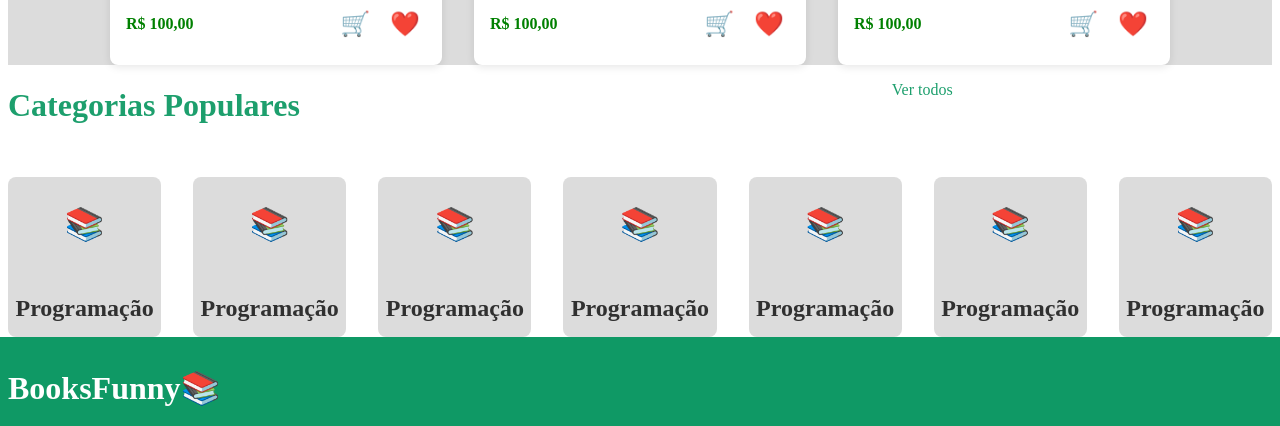
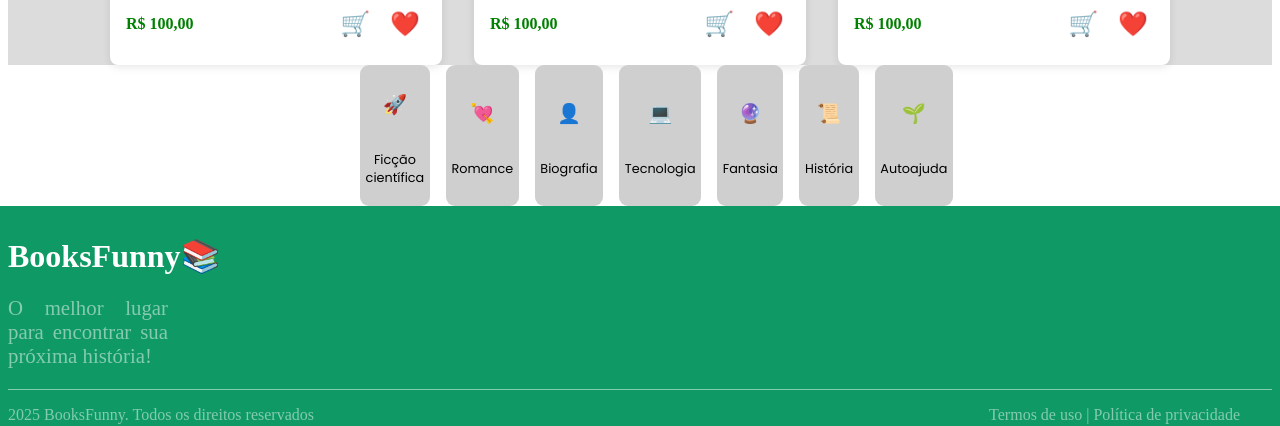
Before and after one commit to CaioGabDev/AtividadeFrontEnd-PaginaBooksFunny, a Next.js app: page /login in a window 1280 px wide. Shown: the part 851-1277 px from the top of the page. Built offline with nearby package versions, Linux system fonts and the light colour scheme.

Commit message:
feat: section categorie

```diff
--- a/app/login/page.jsx
+++ b/app/login/page.jsx
@@ -25,21 +25,37 @@ export default function Home() {
                     <Card image="https://images.unsplash.com/photo-1534528741775-53994a69daeb?ixlib=rb-4.0.3&ixid=MnwxMjA3fDB8MHxwaG90by1wYWdlfHx8fGVufDB8fHx8&auto=format&fit=crop&w=687&q=80" title="Livro de Programação" author="Caio Lacerda" price="R$ 100,00" rating={4.5} />
                 </div>
             </div>
-            <div className={styles.section2}>
-            <div className={styles.titleSection}>
-            <h1>Categorias Populares</h1>
-            <p>Ver todos</p>
-            </div>
-            <div className={styles.cards2}>
-            <CardCategorie emoji="📚" title="Programação" />
-            <CardCategorie emoji="📚" title="Programação" />
-            <CardCategorie emoji="📚" title="Programação" />
-            <CardCategorie emoji="📚" title="Programação" />
-            <CardCategorie emoji="📚" title="Programação" />
-            <CardCategorie emoji="📚" title="Programação" />
-            <CardCategorie emoji="📚" title="Programação" />
-            </div>
-            </div>
+
+            <section className={styles.categorias}>
+                <CardCategorie
+                    emoji="🚀"
+                    categoria="Ficção científica"
+                />
+                <CardCategorie
+                    emoji="💘"
+                    categoria="Romance"
+                />
+                <CardCategorie
+                    emoji="👤"
+                    categoria="Biografia"
+                />
+                <CardCategorie
+                    emoji="💻"
+                    categoria="Tecnologia"
+                />
+                <CardCategorie
+                    emoji="🔮"
+                    categoria="Fantasia"
+                />
+                <CardCategorie
+                    emoji="📜"
+                    categoria="História"
+                />
+                <CardCategorie
+                    emoji="🌱"
+                    categoria="Autoajuda"
+                />
+            </section>
             <Footer />
         </div>
     )
--- a/components/CardCategorie.jsx
+++ b/components/CardCategorie.jsx
@@ -1,10 +1,10 @@
-import styles from '../styles/CardCategorie.module.css';
+import styles from "../styles/CardCategorie.module.css";
 
-export default function CardCategorie({ emoji, title}) {
+export default function CardCategoria({ emoji, categoria }) {
     return (
-        <div className={styles.cardCategoria}>
-            <p className={styles.emoji}>{emoji}</p>
-            <h2 className={styles.title}>{title}</h2>
-        </div>
+            <div className={styles.card}>
+                <p className={styles.emojii} style={styles.emoji}> {emoji} </p>
+                <p className={styles.categoriaa} style={styles.categoria}> {categoria} </p>
+            </div>
     );
 }
--- a/styles/CardCategorie.module.css
+++ b/styles/CardCategorie.module.css
@@ -1,23 +1,31 @@
-.cardCategoria {
+.card {
     display: flex;
+    justify-content: center;
+    align-items: center;
     flex-direction: column;
-    align-items: center;
-    justify-content: center;
-    background-color: rgb(220, 220, 220);
-    width: 10rem;
-    height: 10rem;
-    border-radius: 0.5rem;
-    color: rgb(48, 48, 48);
+    background-color: rgb(207, 207, 207);
+    border-radius: 9px;
+    padding: 1%;
+    width: 100%;
+    transition: 0.3s ease-in-out;
 }
 
-.cardCategoria:hover {
-    transform: scale(1.1);
-    transition: 0.3s;
-    background-color: #0f9965;
-    color: white;
+.card .emojii{
+    font-size: 1.2rem;
+    font-family: 'Poppins', sans-serif;
+    color: #2f2c79;
 }
 
-.cardCategoria p {
-    color: #1d9f6d;
-    font-size: 2rem;
+.card .categoriaa {
+    font-size: .8rem;
+    font-family: 'Poppins', sans-serif;
+    color: black;
+    text-align: center;
 }
+
+.card:hover {
+    background-color: #a7a3ff;
+    cursor: pointer;
+    scale: 1.05;
+    transition: 0.3s ease-in-out;
+}
--- a/styles/Home.module.css
+++ b/styles/Home.module.css
@@ -56,16 +56,8 @@
     color: #1d9f6d;
 }
 
-.cards2 {
+.categorias {
     display: flex;
-    flex-direction: row;
-    gap: 2rem;
-    align-items: center;
-    justify-content: center;
-    margin-top: 2rem;
-    width: 100%;
+    margin: 0 16%;
+    gap: 1rem;
 }
-
-.section2 {
-    width: 100%;
-}
```
Lines whose indentation alone changed are shown as unchanged.
